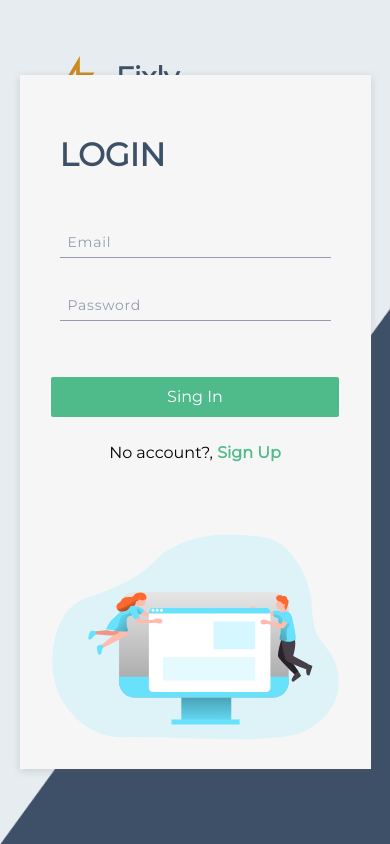
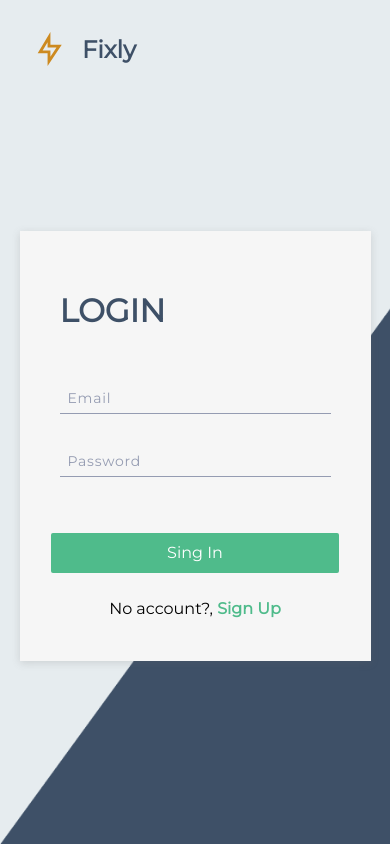
Before and after one commit to edgarmtdev/fixly-front, a Next.js app: page /auth/login in a window 390 px wide. Built offline with nearby package versions, Linux system fonts and the light colour scheme.

Commit message:
fix(login): styles to responsive design in login module

```diff
--- a/components/auth/navigation/styled.jsx
+++ b/components/auth/navigation/styled.jsx
@@ -2,10 +2,13 @@ import styled from "styled-components";
 import BREAKPOINTS_DEVICES from "../../../theme/global/breakpoints";
 
 export const Container = styled.nav`
-  padding: 2.5rem;
   position: fixed;
   width: 100%;
   top: 0;
+  padding: 1rem;
+  @media ${BREAKPOINTS_DEVICES.laptop} {
+    padding: 2.5rem;
+  }
 `;
 
 export const NavbarCont = styled.div`
@@ -30,7 +33,20 @@ export const NavbarTitle = styled.div`
 
   h1 {
     font-weight: 800;
-    font-size: 28px;
+    font-size: 24px;
     color: #3e5067;
   }
+  svg {
+    width: 34px;
+    height: 34px;
+  }
+  @media ${BREAKPOINTS_DEVICES.laptop} {
+    h1 {
+      font-size: 28px;
+    }
+    svg {
+      width: 44px;
+      height: 44px;
+    }
+  }
 `;
--- a/modules/auth/login/components/image/index.jsx
+++ b/modules/auth/login/components/image/index.jsx
@@ -1,10 +1,15 @@
 import Image from "next/image";
 import styled from "styled-components";
+import BREAKPOINTS_DEVICES from "theme/global/breakpoints";
 
 const Container = styled.div`
   display: grid;
   place-items: center;
   padding: 1.5rem;
+  display: none;
+  @media ${BREAKPOINTS_DEVICES.laptop} {
+    display: block;
+  }
 `;
 
 const ImageLogin = () => {
--- a/modules/auth/login/styled.jsx
+++ b/modules/auth/login/styled.jsx
@@ -2,15 +2,13 @@ import styled from "styled-components";
 import BREAKPOINTS_DEVICES from "../../../theme/global/breakpoints";
 
 export const Container = styled.div`
-  position: relative;
+  margin-top: 3rem;
   width: 90%;
-  min-height: 600px;
   background-color: #f6f6f6;
-  pad: 0.5rem;
   box-shadow: rgba(99, 99, 99, 0.2) 0px 2px 8px 0px;
-
   @media ${BREAKPOINTS_DEVICES.tablet} {
     width: 80%;
+    min-height: 550px;
   }
 
   @media ${BREAKPOINTS_DEVICES.laptop} {
```
